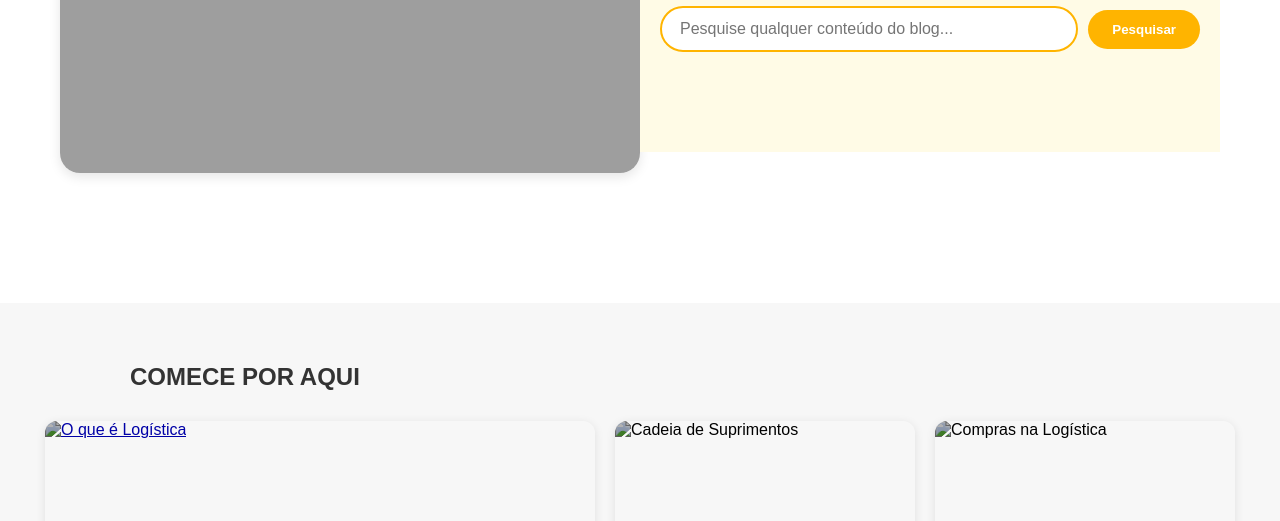
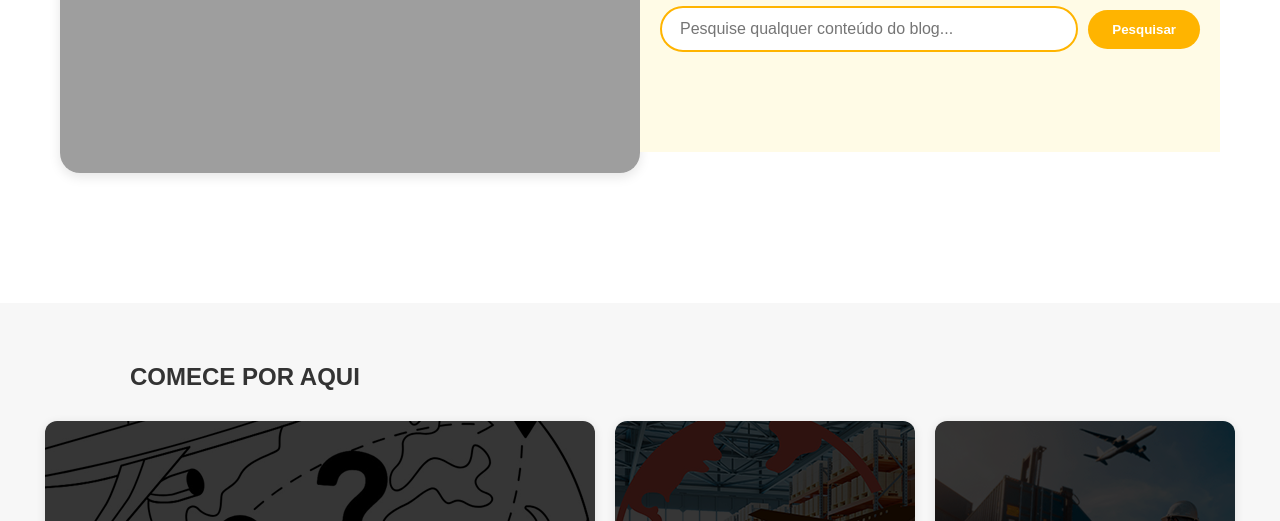
Before and after one commit to oLuanDev/BeewayBLOG, a plain HTML site: page index.html in a window 1280 px wide. Shown: the part 431-952 px from the top of the page. Drawn offline with Linux system fonts and the light colour scheme; the site is published under a folder, as on GitHub Pages, so addresses that start at the root find nothing.

Commit message:
Update index.html
alteração para fazer imagem funcionar

```diff
--- a/index.html
+++ b/index.html
@@ -360,7 +360,7 @@
     <!-- POST DESTAQUE -->
     <a href="oqueelogistica.html">
     <div class="post destaque">
-        <img src="/images/oqueelogistica.png" alt="O que é Logística" class="post-image">
+        <img src="./images/oqueelogistica.png" alt="O que é Logística" class="post-image">
         <div class="post-overlay">
           <h3>O que é Logística?</h3>
           <p>Entenda os fundamentos e a importância da logística no mundo atual.</p>
@@ -374,7 +374,7 @@
 
     <!-- POST 2 -->
     <div class="post">
-      <img src="/images/cadeiadesuprimentos.png" alt="Cadeia de Suprimentos" class="post-image">
+      <img src="./images/cadeiadesuprimentos.png" alt="Cadeia de Suprimentos" class="post-image">
       <div class="post-overlay">
         <h3>Cadeia de Suprimentos</h3>
         <p>Veja como os processos logísticos se conectam de ponta a ponta.</p>
@@ -387,7 +387,7 @@
 
     <!-- POST 3 -->
     <div class="post">
-      <img src="/images/comprasnalogistica.png" alt="Compras na Logística" class="post-image">
+      <img src="./images/comprasnalogistica.png" alt="Compras na Logística" class="post-image">
       <div class="post-overlay">
         <h3>Compras na Logística</h3>
         <p>Entenda o papel das compras dentro da cadeia de suprimentos.</p>
```
